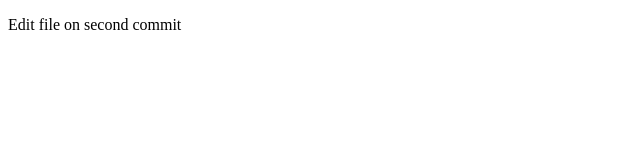
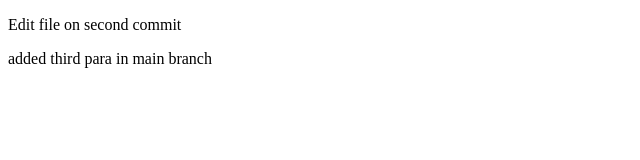
Before and after one commit to Pradyumn82/gitexample, a plain HTML site: page index.html in a window 1280 px wide. Shown: the whole page, without its empty margins (0-640 px from the left). Drawn offline with Linux system fonts and the light colour scheme.

Commit message:
added the third para from main br

```diff
--- a/index.html
+++ b/index.html
@@ -7,5 +7,6 @@
 </head>
 <body>
     <p>Edit file  on second commit</p>
+    <p>added third para in main branch</p>
 </body>
 </html>
```
